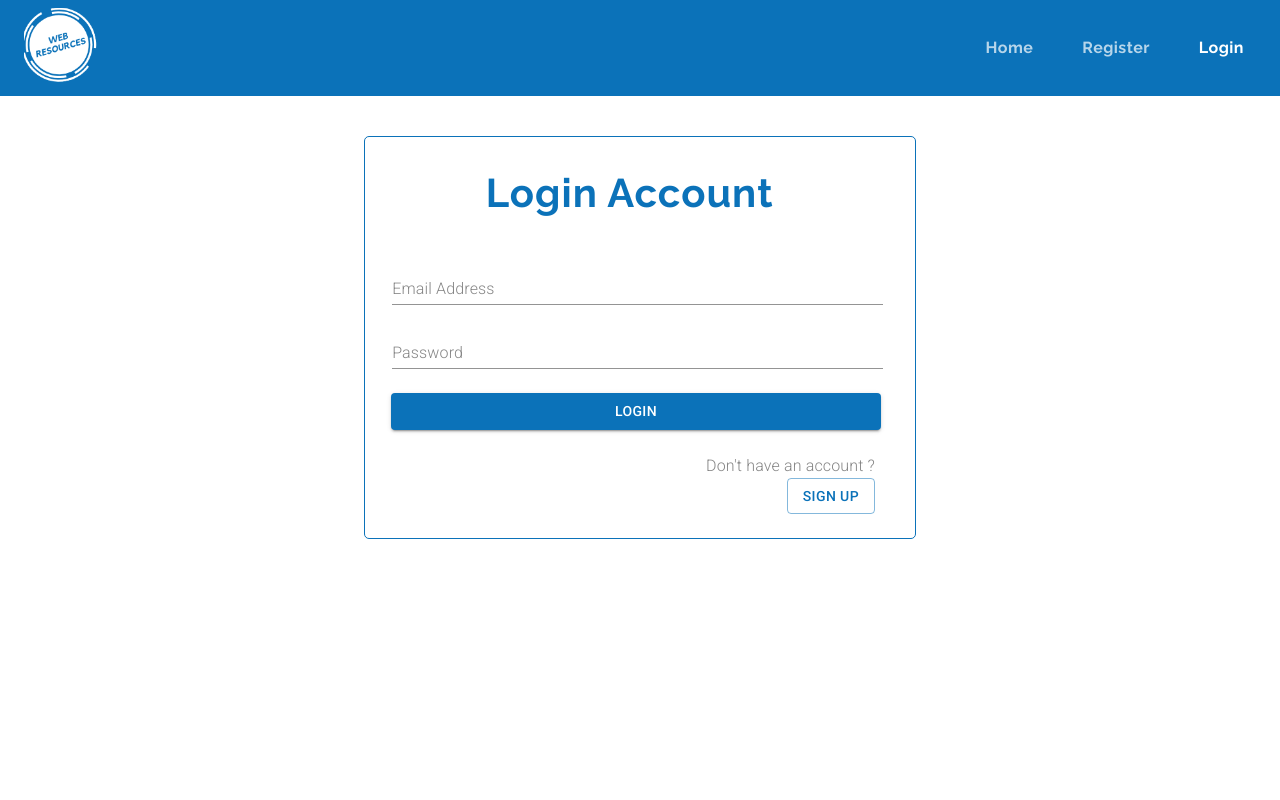
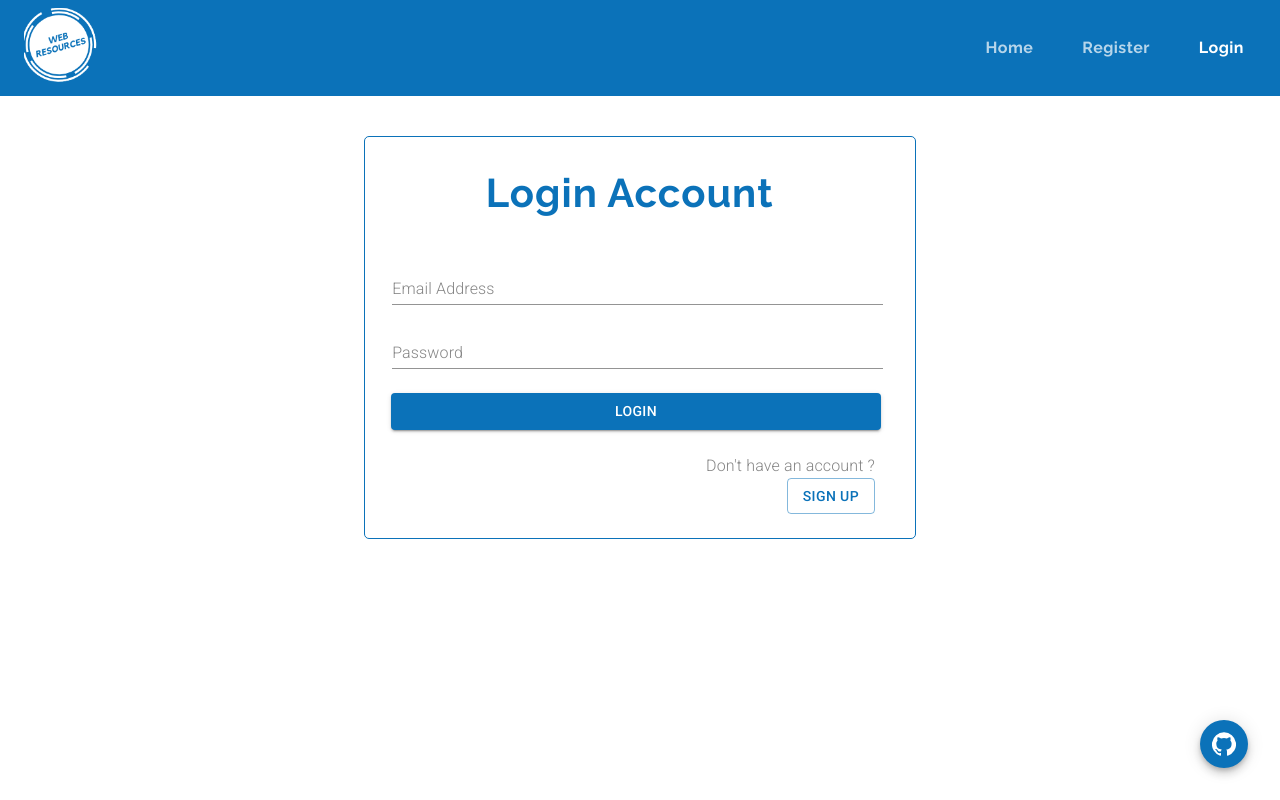
Before and after one commit to Suonx002/WebResources, a React (Create React App) app in the folder client/: page /login in a window 1280 px wide. Built offline with nearby package versions, Linux system fonts and the light colour scheme.

Commit message:
adding github link

```diff
--- a/client/src/components/App.js
+++ b/client/src/components/App.js
@@ -2,7 +2,9 @@ import React, { useEffect } from 'react';
 import { BrowserRouter, Route, Switch, Redirect } from 'react-router-dom';
 import { Provider } from 'react-redux';
 
-import { ThemeProvider } from '@material-ui/core/styles';
+import Fab from '@material-ui/core/Fab';
+import GitHubIcon from '@material-ui/icons/GitHub';
+import { ThemeProvider, makeStyles } from '@material-ui/core/styles';
 import Container from '@material-ui/core/Container';
 import theme from './layout/Theme';
 
@@ -22,14 +24,29 @@ import CategoryDetail from './layout/category/CategoryDetail';
 import NotFoundPage from './NotFoundPage';
 import Me from './Me';
 
+const useStyles = makeStyles(theme => ({
+  githubButton: {
+    position: 'fixed',
+    right: '2rem',
+    bottom: '2rem',
+    zIndex: '10000',
+    [theme.breakpoints.down('sm')]: {
+      right: '1rem',
+      bottom: '1rem'
+    }
+  }
+}));
+
 const App = () => {
+  const classes = useStyles();
+
   useEffect(() => {
     if (localStorage.jwtToken) {
       setAuthorizationToken(localStorage.jwtToken);
       store.dispatch(loadUser());
     }
   }, []);
-  console.log('running app');
+  // console.log('running app');
 
   return (
     <Provider store={store}>
@@ -56,6 +73,16 @@ const App = () => {
               <Redirect to="/error-404" />
             </Switch>
           </Container>
+          <Fab
+            color="primary"
+            aria-label="github"
+            size="medium"
+            className={classes.githubButton}
+            href="https://github.com/Suonx002/WebResources"
+            target="_blank"
+          >
+            <GitHubIcon style={{ fill: 'white' }} />
+          </Fab>
         </BrowserRouter>
       </ThemeProvider>
     </Provider>
--- a/client/src/components/Me.js
+++ b/client/src/components/Me.js
@@ -114,6 +114,8 @@ const Me = props => {
         clearStatus();
       }, 4000);
     }
+
+    // eslint-disable-next-line
   }, [error, status]);
 
   return (
--- a/client/src/components/layout/Header.js
+++ b/client/src/components/layout/Header.js
@@ -37,7 +37,10 @@ const ElevationScroll = props => {
 const useStyles = makeStyles(theme => ({
   toolbarMargin: {
     ...theme.mixins.toolbar,
-    marginBottom: '1em'
+    marginBottom: '2rem',
+    [theme.breakpoints.down('sm')]: {
+      marginBottom: '2.3rem'
+    }
   },
   appbar: {
     padding: '0.5rem 0',
```
